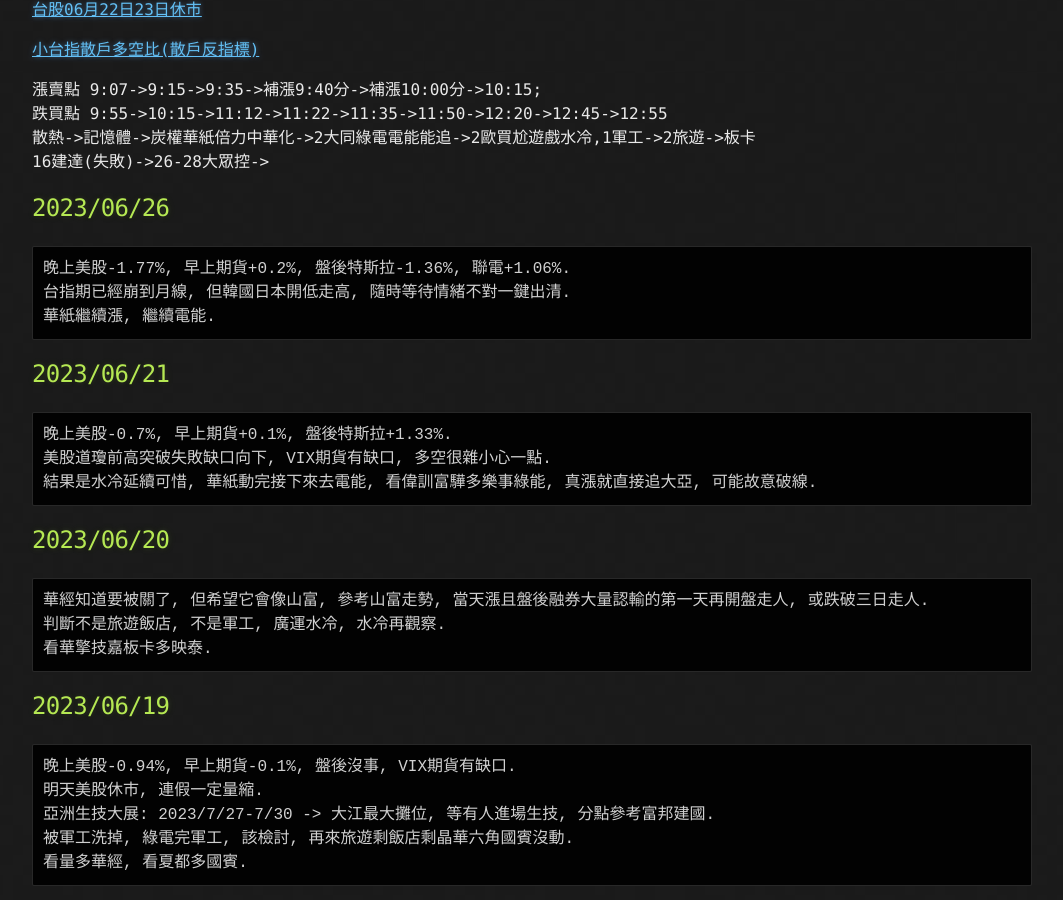
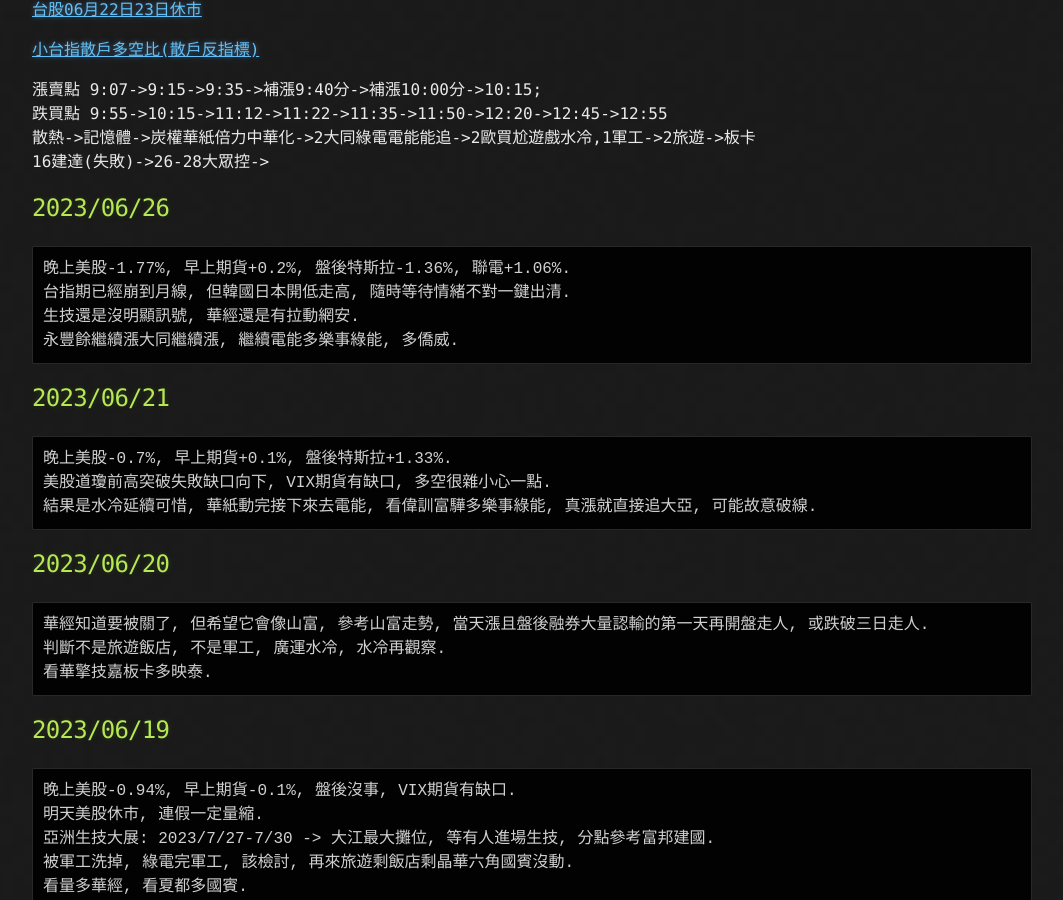
Before and after one commit to lepg5487/Stock_God, a Jekyll site: the page built from index.md, in a window 1280 px wide and 900 px high, scrolled down 460 px. Shown: the whole window, without its empty margins (108-1171 px from the left). Built offline with Jekyll 4.4.1, drawn with Linux system fonts in a browser that asks for light colours; our own code applies the rules of GitHub Pages for plain Markdown files.

Commit message:
Update index.md

````diff
--- a/index.md
+++ b/index.md
@@ -25,7 +25,8 @@
 ```
 晚上美股-1.77%, 早上期貨+0.2%, 盤後特斯拉-1.36%, 聯電+1.06%.
 台指期已經崩到月線, 但韓國日本開低走高, 隨時等待情緒不對一鍵出清.
-華紙繼續漲, 繼續電能.
+生技還是沒明顯訊號, 華經還是有拉動網安.
+永豐餘繼續漲大同繼續漲, 繼續電能多樂事綠能, 多僑威.
 ```
 
 ## 2023/06/21
````
